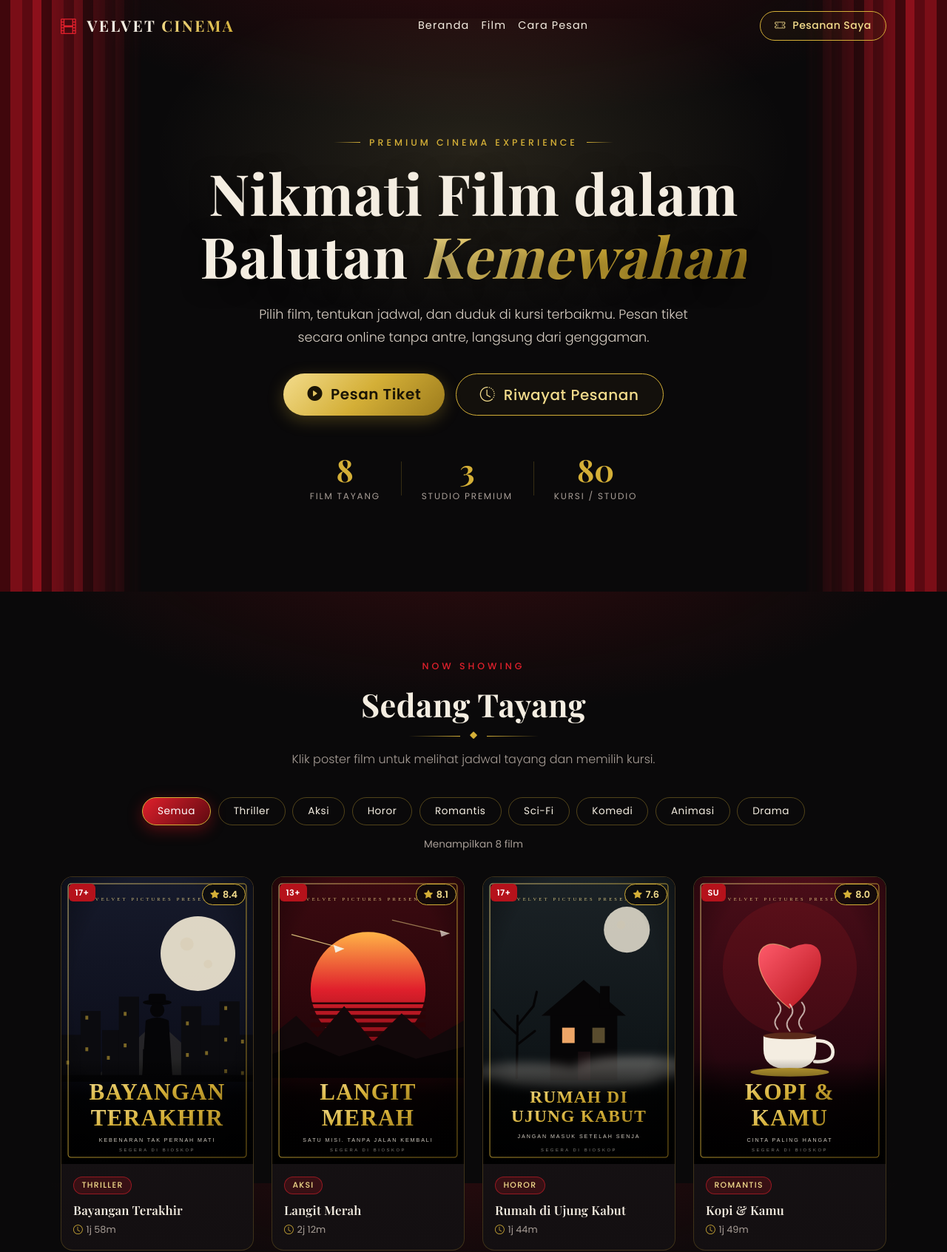
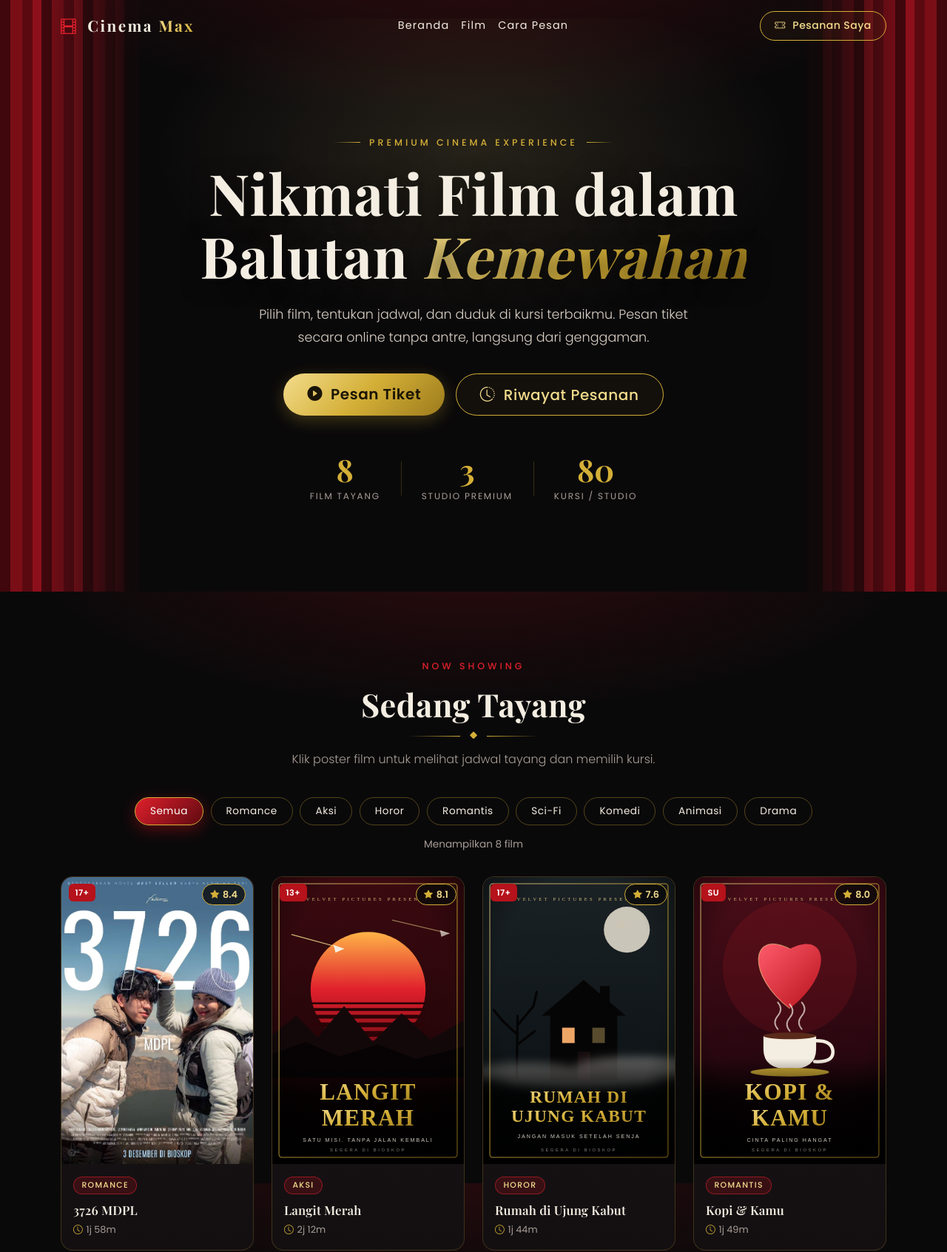
Before and after one commit to Kimzgithub/CinemaMax-Tubes-PPWD, a plain HTML site: page index.html in a window 1280 px wide. Shown: the top 1693 px of the page at 74% size. Drawn offline with nearby package versions, Linux system fonts and the light colour scheme.

Commit message:
Penambahan Film 3726MDPL

```diff
--- a/assets/js/data.js
+++ b/assets/js/data.js
@@ -25,8 +25,8 @@ Cinema.Data = (function (U) {
   /* ---------- FILM ---------- */
   var movies = [
     {
-      id: 1, title: 'Bayangan Terakhir', genre: 'Thriller', duration: 118, rating: 8.4, age: '17+',
-      poster: 'assets/img/posters/bayangan-terakhir.svg',
+      id: 1, title: '3726 MDPL', genre: 'Romance', duration: 118, rating: 8.4, age: '17+',
+      poster: 'assets/img/posters/3726MDPL.jpg',
       synopsis: 'Seorang detektif senior menerima surat tanpa nama yang membuka kembali kasus lama. Setiap petunjuk membawanya semakin dekat pada kebenaran yang selama ini terkubur di kotanya sendiri.'
     },
     {
@@ -70,7 +70,7 @@ Cinema.Data = (function (U) {
   var studios = [
     { name: 'Studio 1', type: 'Regular',     price: 45000 },
     { name: 'Studio 2', type: 'Premiere',    price: 60000 },
-    { name: 'Studio 3', type: 'Velvet Gold', price: 90000 }
+    { name: 'Studio 3', type: 'Gold', price: 90000 }
   ];
 
   var SHOWTIMES = ['10:30', '13:00', '15:45', '18:30', '21:15'];
--- a/index.html
+++ b/index.html
@@ -27,7 +27,7 @@
     <nav class="navbar navbar-expand-lg fixed-top vc-navbar" id="mainNavbar" aria-label="Navigasi utama">
       <div class="container">
         <a class="navbar-brand vc-brand" href="#hero">
-          <i class="bi bi-film"></i> <span>VELVET <em>CINEMA</em></span>
+          <i class="bi bi-film"></i> <span>Cinema <em>Max</em></span>
         </a>
         <button class="navbar-toggler" type="button" data-bs-toggle="collapse" data-bs-target="#navMenu"
                 aria-controls="navMenu" aria-expanded="false" aria-label="Buka menu">
```
Also changed, not shown: assets/img/posters/3726MDPL.jpg (added), 1 other file.
